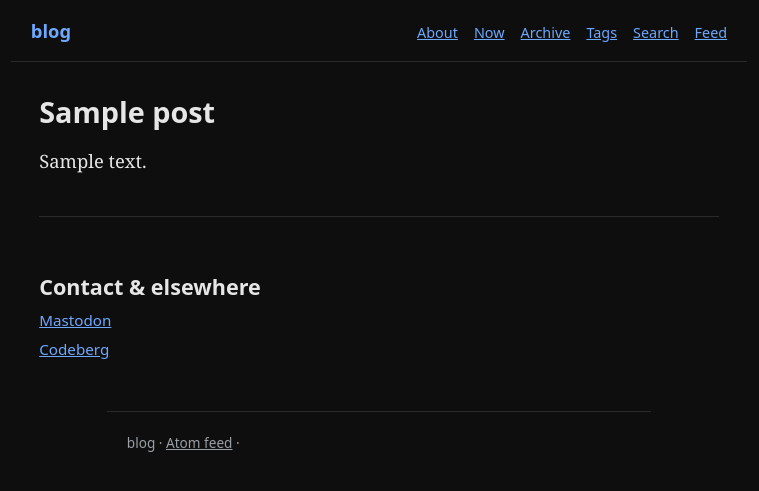
After one commit to jasonBirchall/blog, a Django app: template templates/about.html in a window 1280 px wide. The commit adds this page. Shown: the top 491 px of the page, without its empty margins (261-1020 px from the left). Run offline with Django 5.2, Linux system fonts and the light colour scheme; the template is opened without the code that fills it: values that come from a table or form of the project are taken from there, others are empty; tables that the repository leaves empty hold one stand-in row (values such as "Sample post").

Commit message:
Creat about view and template contact card

```diff
--- a/config/urls.py
+++ b/config/urls.py
@@ -12,6 +12,7 @@ from django.views.generic.base import RedirectView
 from blog.feeds import PostFeed
 from blog.sitemaps import PostSitemap, StaticSitemap, TagSitemap
 from blog.views import (
+    about,
     archive,
     home,
     now,
@@ -26,6 +27,7 @@ _SITEMAPS = {"posts": PostSitemap, "tags": TagSitemap, "static": StaticSitemap}
 
 urlpatterns = [
     path("", home, name="home"),
+    path("about", about, name="about"),
     path("now", now, name="now"),
     # Reserved slugs: wikilinks resolve [[now]]/[[about]] to /posts/<slug>;
     # redirect each to its top-level page. Must precede the generic slug pattern
--- a/static/css/main.css
+++ b/static/css/main.css
@@ -239,5 +239,10 @@ img { max-width: 100%; height: auto; }
 .stat-track { width: 45%; }
 .stat-bar { display: block; height: 0.6rem; min-width: 1px; background: var(--muted); border-radius: 1px; }
 
+/* About page: contact h-card, set off from the bio like the now-stats block. */
+.contact-card { margin-top: 2.5rem; padding-top: 1.5rem; border-top: 1px solid var(--rule); }
+.contact-card ul { list-style: none; padding: 0; font-family: var(--sans); font-size: 0.95rem; }
+.contact-card li { margin: 0 0 0.3rem; }
+
 /* Visible focus ring for keyboard users. */
 :focus-visible { outline: 2px solid var(--link); outline-offset: 2px; }
--- /dev/null
+++ b/templates/about.html
@@ -0,0 +1,14 @@
+{% extends "base.html" %}
+{% block title %}About &middot; {{ site_name }}{% endblock %}
+{% block content %}
+<article>
+  <header class="post-header">
+    <h1>{{ post.title }}</h1>
+  </header>
+  <div class="post-body">
+    {# body_html is nh3-sanitised upstream at sync time, as in post_detail. #}
+    {{ post.body_html|safe }}
+  </div>
+  {% include "partials/contact_card.html" %}
+</article>
+{% endblock %}
--- a/templates/base.html
+++ b/templates/base.html
@@ -13,6 +13,7 @@
     <header class="masthead">
       <a class="wordmark" href="/">{{ site_name }}</a>
       <nav aria-label="Primary">
+        <a href="/about">About</a>
         <a href="/now">Now</a>
         <a href="/archive/">Archive</a>
         <a href="/tags/">Tags</a>
--- /dev/null
+++ b/templates/partials/contact_card.html
@@ -0,0 +1,13 @@
+{% comment %}
+The machine-readable half of /about: an h-card with rel="me" links. Static
+template, so nh3 never sees these microformat classes (they'd be stripped from
+synced content). The visible rel="me" to Fosstodon is what earns the verified
+tick on the Mastodon profile; the invisible one in base.html's head stays.
+{% endcomment %}
+<section class="contact-card h-card" aria-labelledby="contact-heading">
+  <h2 id="contact-heading">Contact &amp; elsewhere</h2>
+  <ul>
+    <li><a class="u-url" rel="me" href="https://fosstodon.org/@jasonbirchall">Mastodon</a></li>
+    <li><a class="u-url" rel="me" href="https://codeberg.org/jasonbirchall">Codeberg</a></li>
+  </ul>
+</section>
```
Also changed, not shown: blog/views.py (+7 -0 lines), tests/integration/test_about_page.py (added, +88 -0 lines), tests/integration/test_base_template.py (+7 -0 lines).
